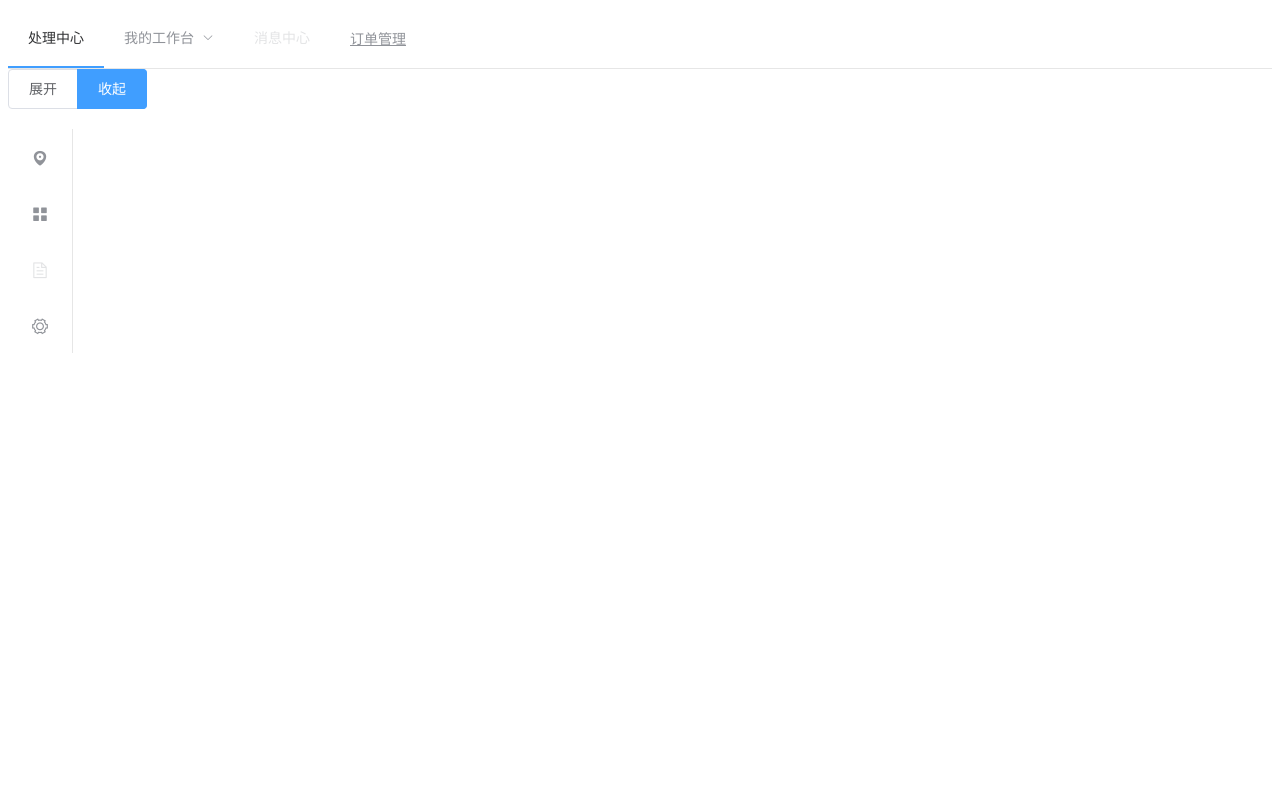
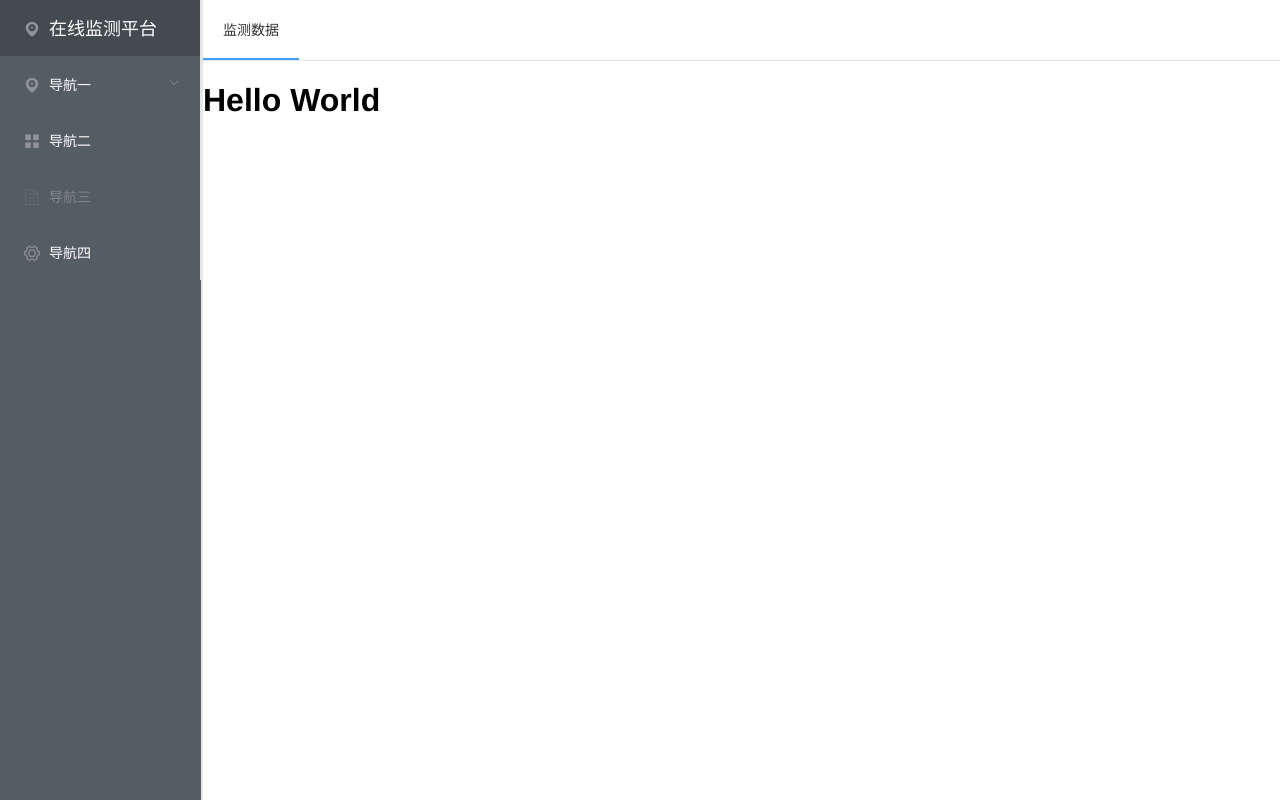
Before and after one commit to iYIYiYIYi/ProductionProactise, a Vue app in the folder frontend/chemical-engineering/: page / in a window 1280 px wide. Built offline with nearby package versions, Linux system fonts and the light colour scheme.

Commit message:
Update UI
初稿

```diff
--- a/frontend/chemical-engineering/package.json
+++ b/frontend/chemical-engineering/package.json
@@ -8,7 +8,9 @@
     "lint": "vue-cli-service lint"
   },
   "dependencies": {
+    "axios": "^0.21.1",
     "core-js": "^3.6.5",
+    "echarts": "^5.1.2",
     "element-ui": "^2.15.3",
     "vue": "^2.6.11"
   },
--- a/frontend/chemical-engineering/src/App.vue
+++ b/frontend/chemical-engineering/src/App.vue
@@ -17,8 +17,15 @@
 
 <style>
 #app {
-  font-family: Avenir, Helvetica, Arial, sans-serif;
   -webkit-font-smoothing: antialiased;
   -moz-osx-font-smoothing: grayscale;
+  margin: 0;
+  width: 100vw;
+  height: 100vh;
+  font-family: "Helvetica Neue",Helvetica,"PingFang SC","Hiragino Sans GB","Microsoft YaHei","微软雅黑",Arial,sans-serif;
+}
+
+body {
+  margin: 0;
 }
 </style>
--- a/frontend/chemical-engineering/src/components/HelloWorld.vue
+++ b/frontend/chemical-engineering/src/components/HelloWorld.vue
@@ -1,17 +1,23 @@
 <template>
   <div class="hello">
 <!--    <h1>{{ msg }}</h1>-->
-    <NavMenu></NavMenu>
     <LeftTabMenu></LeftTabMenu>
+    <div class="right-part">
+      <NavMenu></NavMenu>
+      <div class="content">
+        <Content></Content>
+      </div>
+    </div>
   </div>
 </template>
 
 <script>
 import NavMenu from "@/components/layout/NavMenu";
 import LeftTabMenu from "@/components/layout/LeftTabMenu";
+import Content from "@/components/layout/Content";
 export default {
   name: 'HelloWorld',
-  components: {NavMenu,LeftTabMenu},
+  components: {Content, NavMenu,LeftTabMenu},
   props: {
     msg: String
   }
@@ -34,4 +40,16 @@
 a {
   color: #42b983;
 }
+
+.hello {
+  width: 100vw;
+  height: 100vh;
+  box-sizing: border-box;
+  display: flex;
+}
+
+.right-part {
+  width: 100%;
+
+}
 </style>
--- /dev/null
+++ b/frontend/chemical-engineering/src/components/layout/Content.vue
@@ -0,0 +1,13 @@
+<template>
+<H1>Hello World</H1>
+</template>
+
+<script>
+export default {
+name: "Content"
+}
+</script>
+
+<style scoped>
+
+</style>
--- a/frontend/chemical-engineering/src/components/layout/LeftTabMenu.vue
+++ b/frontend/chemical-engineering/src/components/layout/LeftTabMenu.vue
@@ -1,17 +1,28 @@
 <template>
   <div class="left-tab-menu">
-    <el-radio-group v-model="isCollapse" style="margin-bottom: 20px;">
-      <el-radio-button :label="false">展开</el-radio-button>
-      <el-radio-button :label="true">收起</el-radio-button>
-    </el-radio-group>
-    <el-menu default-active="1-4-1" class="el-menu-vertical-demo" @open="handleOpen" @close="handleClose" :collapse="isCollapse">
-      <el-submenu index="1">
+
+    <el-col :span="12">
+      <el-menu
+          default-active="2"
+          class="el-menu-vertical-demo"
+          @open="handleOpen"
+          @close="handleClose"
+          background-color="#545c64"
+          text-color="#fff"
+          active-text-color="#ffd04b">
+        <el-menu-item index="1">
           <template slot="title">
             <i class="el-icon-location"></i>
-          <span slot="title">导航一</span>
+            <span style="font-size: 18px">在线监测平台</span>
+          </template>
+        </el-menu-item>
+        <el-submenu index="2">
+          <template slot="title">
+            <i class="el-icon-location"></i>
+            <span>导航一</span>
           </template>
           <el-menu-item-group>
-          <span slot="title">分组一</span>
+            <template slot="title">分组一</template>
             <el-menu-item index="1-1">选项1</el-menu-item>
             <el-menu-item index="1-2">选项2</el-menu-item>
           </el-menu-item-group>
@@ -19,31 +30,41 @@
             <el-menu-item index="1-3">选项3</el-menu-item>
           </el-menu-item-group>
           <el-submenu index="1-4">
-          <span slot="title">选项4</span>
+            <template slot="title">选项4</template>
             <el-menu-item index="1-4-1">选项1</el-menu-item>
           </el-submenu>
         </el-submenu>
-      <el-menu-item index="2">
+        <el-menu-item index="3">
           <i class="el-icon-menu"></i>
           <span slot="title">导航二</span>
         </el-menu-item>
-      <el-menu-item index="3" disabled>
+        <el-menu-item index="4" disabled>
           <i class="el-icon-document"></i>
           <span slot="title">导航三</span>
         </el-menu-item>
-      <el-menu-item index="4">
+        <el-menu-item index="5">
           <i class="el-icon-setting"></i>
           <span slot="title">导航四</span>
         </el-menu-item>
       </el-menu>
+    </el-col>
   </div>
 </template>
 
 <style>
 .el-menu-vertical-demo:not(.el-menu--collapse) {
   width: 200px;
-  min-height: 400px;
 }
+
+.left-tab-menu {
+  height: 100%;
+  background-color: #545c64;
+  width: fit-content;
+  box-sizing: border-box;
+  border-right: solid 2px #e6e6e6;
+  margin: 0;
+}
+
 </style>
 
 <script>
--- a/frontend/chemical-engineering/src/components/layout/NavMenu.vue
+++ b/frontend/chemical-engineering/src/components/layout/NavMenu.vue
@@ -1,25 +1,15 @@
 <template>
   <div class="nav-menu">
     <el-menu :default-active="activeIndex" class="el-menu-demo" mode="horizontal" @select="handleSelect">
-      <el-menu-item index="1">处理中心</el-menu-item>
-      <el-submenu index="2">
-        <template slot="title">我的工作台</template>
-        <el-menu-item index="2-1">选项1</el-menu-item>
-        <el-menu-item index="2-2">选项2</el-menu-item>
-        <el-menu-item index="2-3">选项3</el-menu-item>
-        <el-submenu index="2-4">
-          <template slot="title">选项4</template>
-          <el-menu-item index="2-4-1">选项1</el-menu-item>
-          <el-menu-item index="2-4-2">选项2</el-menu-item>
-          <el-menu-item index="2-4-3">选项3</el-menu-item>
-        </el-submenu>
-      </el-submenu>
-      <el-menu-item index="3" disabled>消息中心</el-menu-item>
-      <el-menu-item index="4"><a href="https://www.ele.me" target="_blank">订单管理</a></el-menu-item>
+      <el-menu-item index="1">监测数据</el-menu-item>
     </el-menu>
   </div>
 
 </template>
+
+<style>
+
+</style>
 
 <script>
 export default {
```
Also changed, not shown: 1 other file (tests, documents, lock files or other folders). Lines whose indentation alone changed are shown as unchanged.
